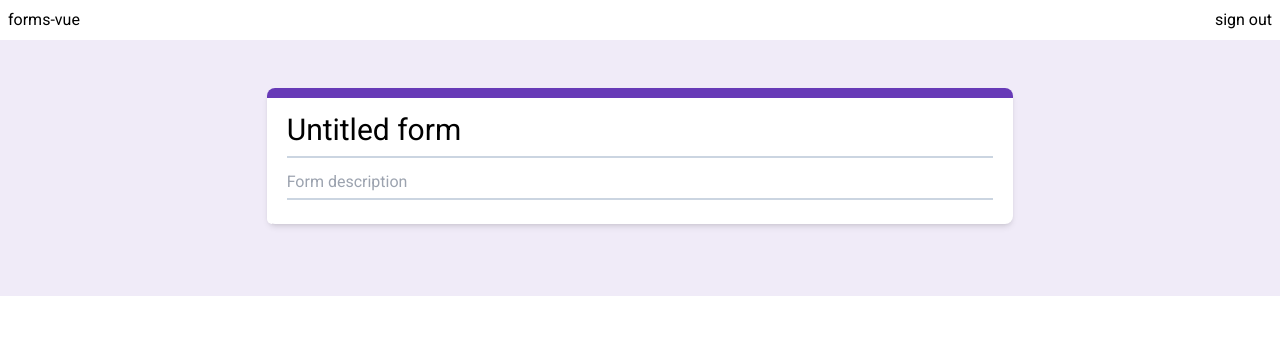
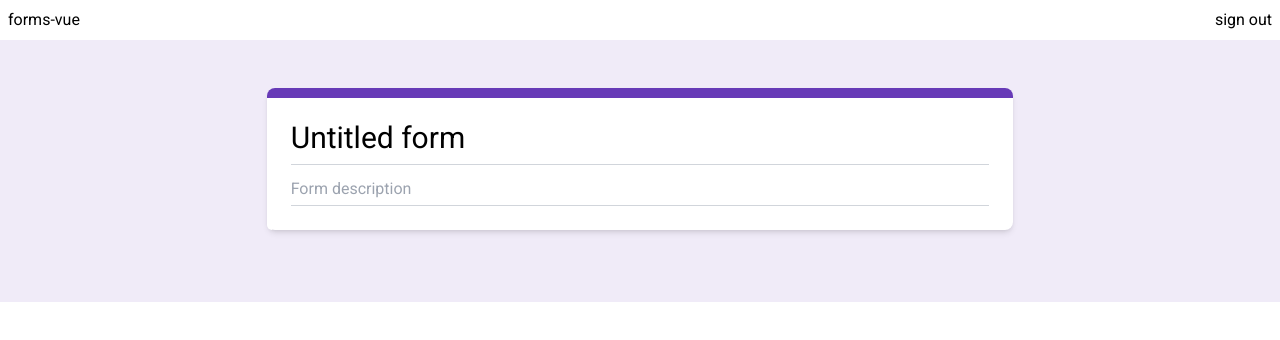
Before and after one commit to u-03c9/forms-vue, a Vue app: page /dashboard in a window 1280 px wide. Shown: the top 340 px of the page. Built offline with nearby package versions, Linux system fonts and the light colour scheme; no server answers; sample sign-in values are in the browser's storage.

Commit message:
fixing some style issues with title card

```diff
--- a/src/components/TitleCard.vue
+++ b/src/components/TitleCard.vue
@@ -8,15 +8,15 @@ defineEmits(["update:title", "update:description"]);
 <template>
   <BaseCard hasTopBar>
     <template v-slot>
-      <div class="w-full h-full pt-6 pb-6 px-5">
+      <div class="w-full h-full pt-8 pb-6 px-6">
         <input
-          class="w-full outline-none border-b-2 pb-2 border-slate-300 text-3xl focus:border-[#673ab7]"
+          class="w-full outline-none border-b-[1px] pb-2 border-gray-300 text-3xl focus:border-[#673ab7]"
           :value="title"
           @input="$emit('update:title', ($event.target as HTMLInputElement).value)"
         />
         <input
           placeholder="Form description"
-          class="w-full outline-none border-b-2 pb-1 border-slate-300 text-md mt-3 focus:border-[#673ab7]"
+          class="w-full outline-none border-b-[1px] pb-1 border-gray-300 text-md mt-3 focus:border-[#673ab7]"
           :value="description"
           @input="$emit('update:description', ($event.target as HTMLInputElement).value)"
         />
```
